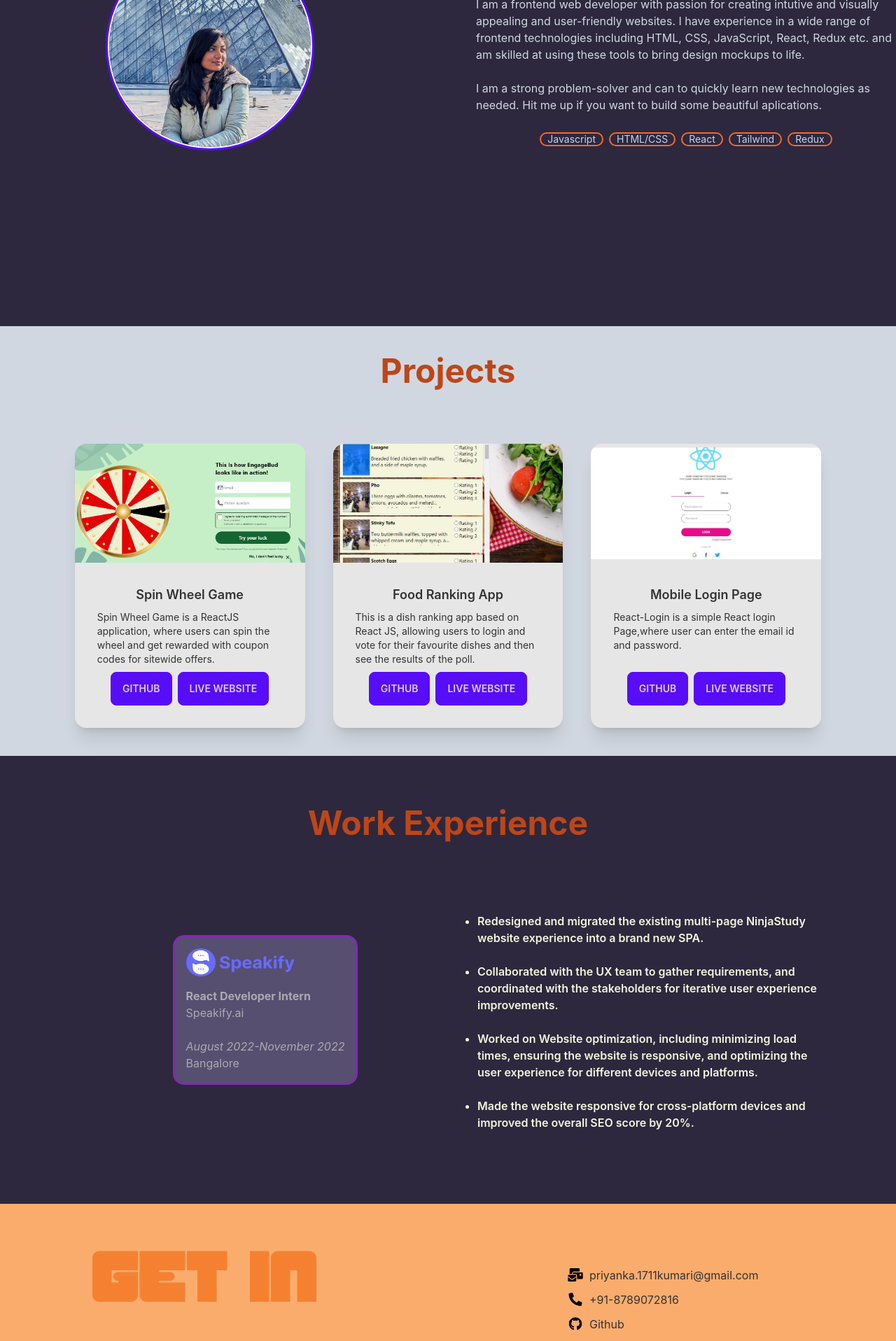
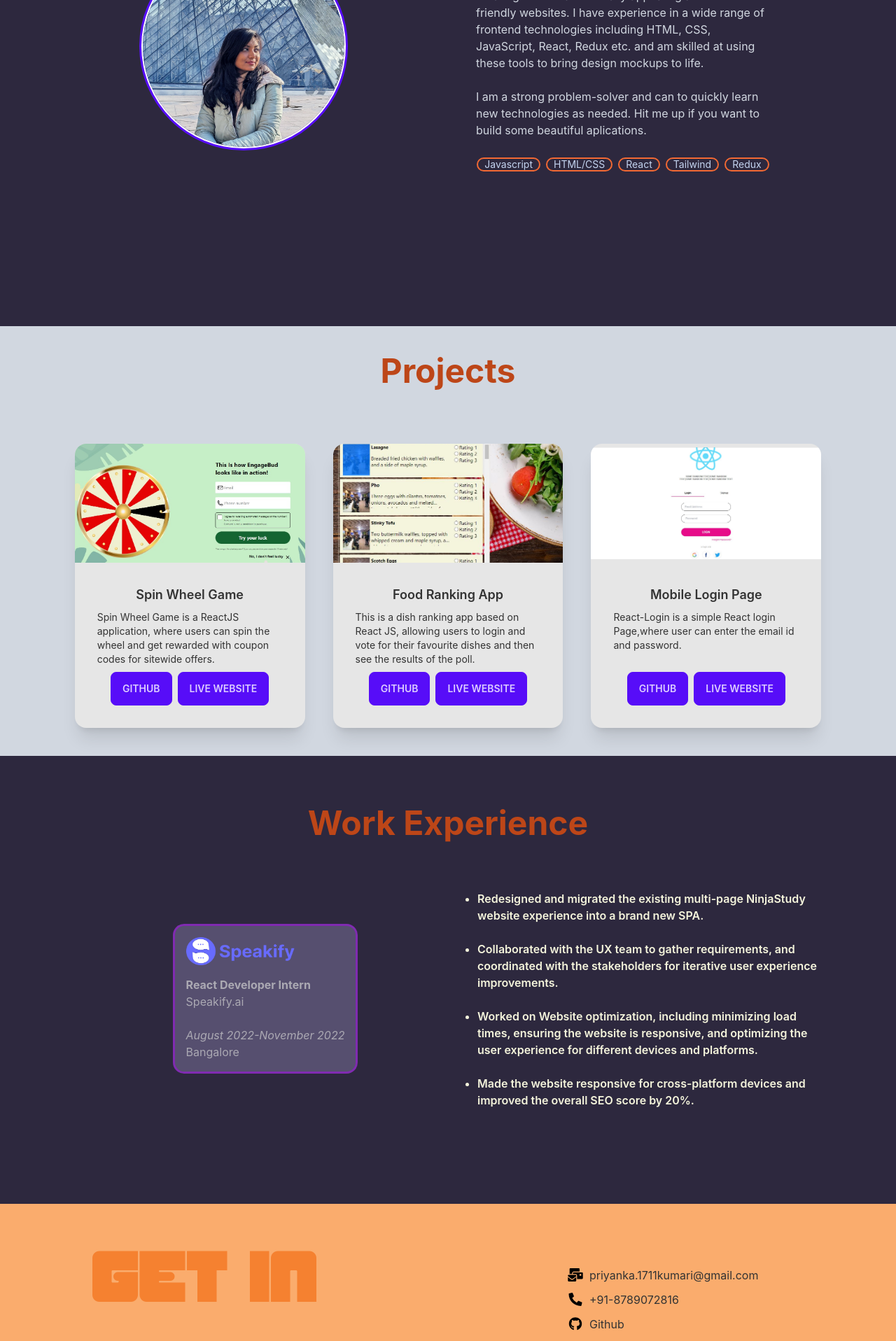
Before and after one commit to priyannka098/portfolio, a React (Create React App) app: page /#/ in a window 1280 px wide. Shown: the part 398-2314 px from the top of the page at 70% size. Built offline with nearby package versions, Linux system fonts and the light colour scheme.

Commit message:
renaming files

```diff
--- a/public/index.html
+++ b/public/index.html
@@ -2,7 +2,7 @@
 <html lang="en">
   <head>
     <meta charset="utf-8" />
-    <link rel="icon" href="%PUBLIC_URL%/favicon.ico" />
+    <!-- <link rel="icon" href="%PUBLIC_URL%/favicon.ico" /> -->
     <meta name="viewport" content="width=device-width, initial-scale=1" />
     <meta name="theme-color" content="#000000" />
     <meta
@@ -24,7 +24,7 @@
       work correctly both with client-side routing and a non-root public URL.
       Learn how to configure a non-root public URL by running `npm run build`.
     -->
-    <title>React App</title>
+    <title>Priyanka.</title>
   </head>
   <body>
     <noscript>You need to enable JavaScript to run this app.</noscript>
--- a/src/BannerComponent/Banner.css
+++ b/src/BannerComponent/Banner.css
@@ -9,7 +9,7 @@
 }
 
 .banner-div{
-    width: 80%;
+    width: 85%;
 }
 .banner-text{
     font-family: 'Inter';
--- a/src/BannerComponent/Banner.jsx
+++ b/src/BannerComponent/Banner.jsx
@@ -7,10 +7,10 @@ import "./Banner.css";
 const Banner = () => {
   return (
     <div
-      className="bg-base-200 flex items-center justify-center banner"
+      className="bg-base-200 flex items-center justify-center banner w-full"
       style={{ background: "#2D283E" }}
     >
-      <div className="grid grid-col-1 md:w-7/8 md:grid-cols-2 md:gap-20 gap-3">
+      <div className="banner-div grid grid-col-1 md:grid-cols-2 md:gap-20 gap-3">
         {/* <div className=" w-{200px}  lg:w-full">
           <Lottie animationData={Animation} loop={true} />;
         </div> */}
@@ -20,7 +20,7 @@ const Banner = () => {
           </div>
         </div>
 
-        <div className="w-[300px] lg:w-full flex flex-col justify-center items-center ">
+        <div className="md:w-5/6 w-full flex flex-col justify-center items-center ">
           <div className="md:h-20">
             <h1 className="text-2xl md:text-4xl lg:text-5xl title-color font-bold">
               <Typewriter
@@ -35,7 +35,7 @@ const Banner = () => {
               />
             </h1>
           </div>
-          <p className="py-6 text-left  text-base   banner-text ">
+          <p className="py-6 max-sm:px-8 sm:max-md:px-24 text-left text-base banner-text ">
             I am a frontend web developer with passion for creating intutive and
             visually appealing and user-friendly websites. I have experience in
             a wide range of frontend technologies including HTML, CSS,
--- a/src/ProjectComponent/ProjectCount.jsx
+++ b/src/ProjectComponent/ProjectCount.jsx
@@ -33,7 +33,7 @@ const ProjectCount = () => {
   ];
   return (
     <div
-      className="w-full flex flex-col items-center min-h-max"
+      className="w-full flex flex-col items-center min-h-fit"
       style={{ backgroundColor: "#D1D7E0" }}
     >
       <h1 className="text-3xl md:text-5xl font-bold title-style text-center py-10">
--- a/src/WorkExperienceComponent/WorkExperience.css
+++ b/src/WorkExperienceComponent/WorkExperience.css
@@ -1,5 +1,5 @@
 .outerbox{
-    min-height: 80vh;
+    height: 40rem;
     width:100%;
     background-color: #2D283E;
 
@@ -54,3 +54,12 @@ color: beige;
     font-family: 'Inter';
     font-size: 16px;
 }
+
+@media (max-width: 920px){
+    .outerbox{
+        height: 45rem;
+        width:100%;
+        background-color: #2D283E;
+
+    }
+}
--- a/src/WorkExperienceComponent/WorkExperience.jsx
+++ b/src/WorkExperienceComponent/WorkExperience.jsx
@@ -7,8 +7,8 @@ const WorkExperience = () => {
       <h1 className="text-3xl text-center md:text-5xl font-bold title-style text-center py-10">
         Work Experience
       </h1>
-      <div className="container-div grid gap-8 grid-cols-1 lg:grid-cols-2 lg:gap-5 mt-0 ">
-        <div className="flex flex-col leftbox-div items-center justify-center md:justify-start lg:pt-24">
+      <div className="container-div grid gap-8 grid-cols-1 md:grid-cols-2 md:gap-5 mt-0 ">
+        <div className="flex flex-col leftbox-div items-center justify-center md:justify-start md:pt-20">
           <div className="left-img-div p-4">
             <div>
               <img
@@ -26,7 +26,7 @@ const WorkExperience = () => {
           </div>
         </div>
 
-        <div className=" rightbox-div mb-4 justify-center w-full md:justify-start lg:pt-16 text-styling">
+        <div className=" rightbox-div mb-12 justify-center w-full md:justify-start lg:pt-8 text-styling">
           <ul className="list-disc">
             <li>
               Redesigned and migrated the existing multi-page NinjaStudy website
```
Also changed, not shown: 1 other file (tests, documents, lock files or other folders).
